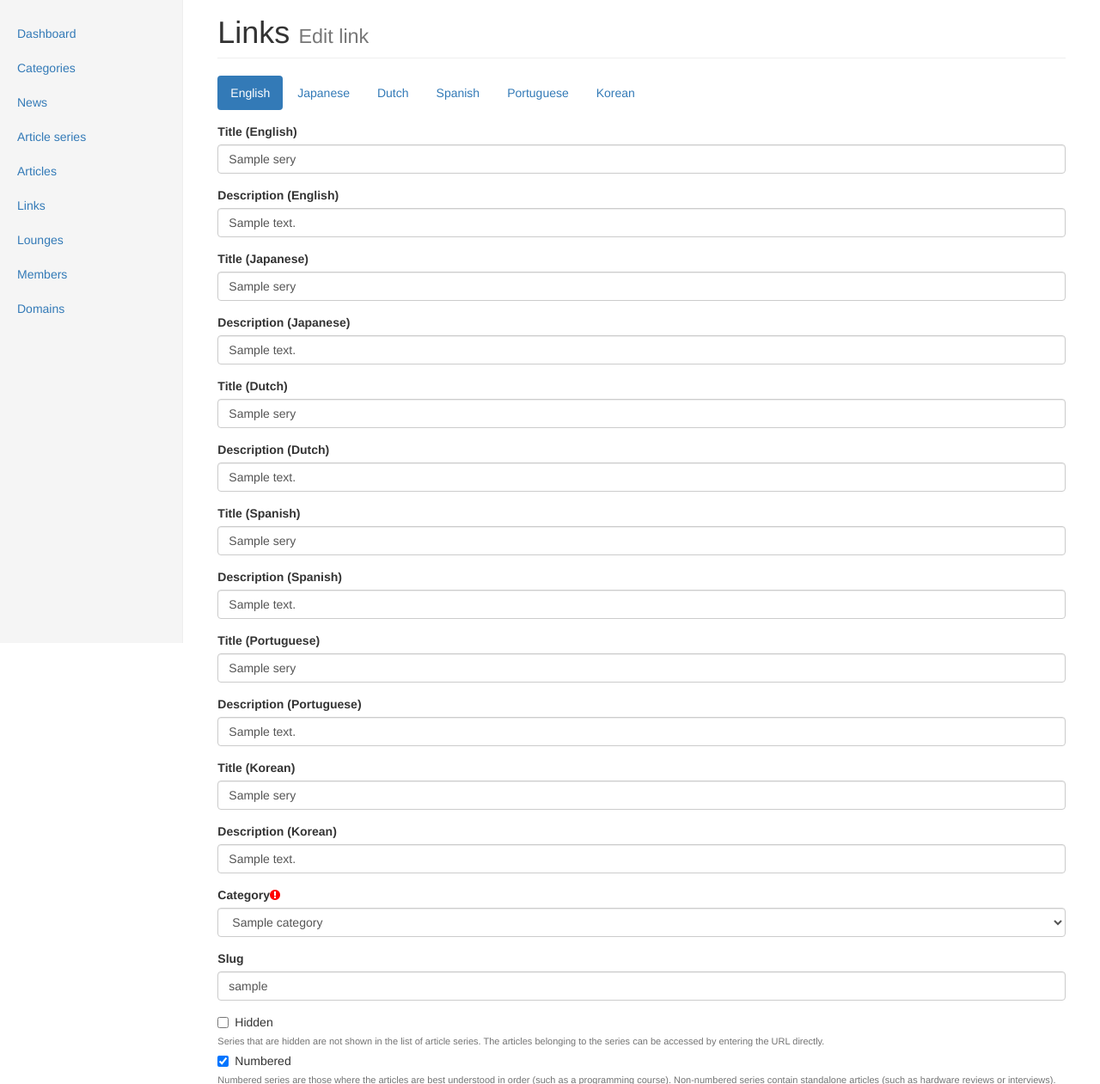
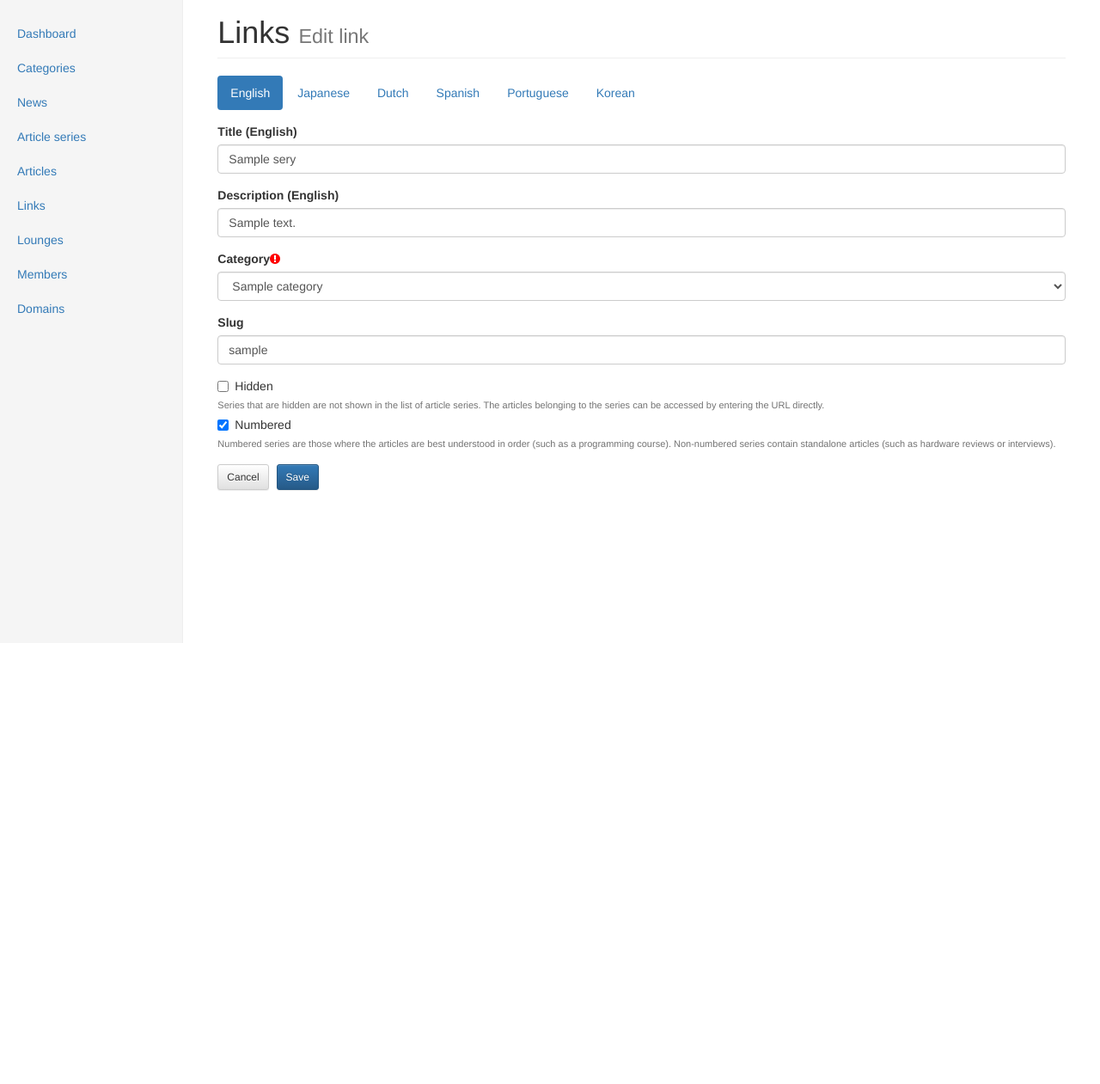
Before and after one commit to javilm/msx-center, a Flask app: template templates/admin/series-edit.html in a window 1280 px wide. Shown: the part 52-1313 px from the top of the page at 86% size. After the commit the page ends 800 px from the top, so only its background shows below. Run offline with Flask 2, Linux system fonts and the light colour scheme; the template is opened without the code that fills it: values that come from a table or form of the project are taken from there, others are empty; tables that the repository leaves empty hold one stand-in row (values such as "Sample post"); parts of the project's set-up code (start-up, migrations or seed data) failed here and were passed over; some libraries are stand-ins or nearby versions.

```diff
--- a/templates/admin/series-edit.html
+++ b/templates/admin/series-edit.html
@@ -46,7 +46,7 @@
 			</div>
 		</div>
 		{# Japanese #}
-		<div role="tabpanel" class="tab-pane in active" id="input-ja">
+		<div role="tabpanel" class="tab-pane" id="input-ja">
 			<div class="form-group">
 				<label class="control-label">Title (Japanese)</label>
 				<input class="form-control" id="field_title_ja" type="text" value="{{ series.title_ja|supress_none }}">
@@ -57,7 +57,7 @@
 			</div>
 		</div>
 		{# Dutch #}
-		<div role="tabpanel" class="tab-pane in active" id="input-nl">
+		<div role="tabpanel" class="tab-pane" id="input-nl">
 			<div class="form-group">
 				<label class="control-label">Title (Dutch)</label>
 				<input class="form-control" id="field_title_nl" type="text" value="{{ series.title_nl|supress_none }}">
@@ -68,7 +68,7 @@
 			</div>
 		</div>
 		{# Spanish #}
-		<div role="tabpanel" class="tab-pane in active" id="input-es">
+		<div role="tabpanel" class="tab-pane" id="input-es">
 			<div class="form-group">
 				<label class="control-label">Title (Spanish)</label>
 				<input class="form-control" id="field_title_es" type="text" value="{{ series.title_es|supress_none }}">
@@ -79,7 +79,7 @@
 			</div>
 		</div>
 		{# Portuguese #}
-		<div role="tabpanel" class="tab-pane in active" id="input-pt">
+		<div role="tabpanel" class="tab-pane" id="input-pt">
 			<div class="form-group">
 				<label class="control-label">Title (Portuguese)</label>
 				<input class="form-control" id="field_title_pt" type="text" value="{{ series.title_pt|supress_none }}">
@@ -90,7 +90,7 @@
 			</div>
 		</div>
 		{# Korean #}
-		<div role="tabpanel" class="tab-pane in active" id="input-kr">
+		<div role="tabpanel" class="tab-pane" id="input-kr">
 			<div class="form-group">
 				<label class="control-label">Title (Korean)</label>
 				<input class="form-control" id="field_title_kr" type="text" value="{{ series.title_kr|supress_none }}">
```
